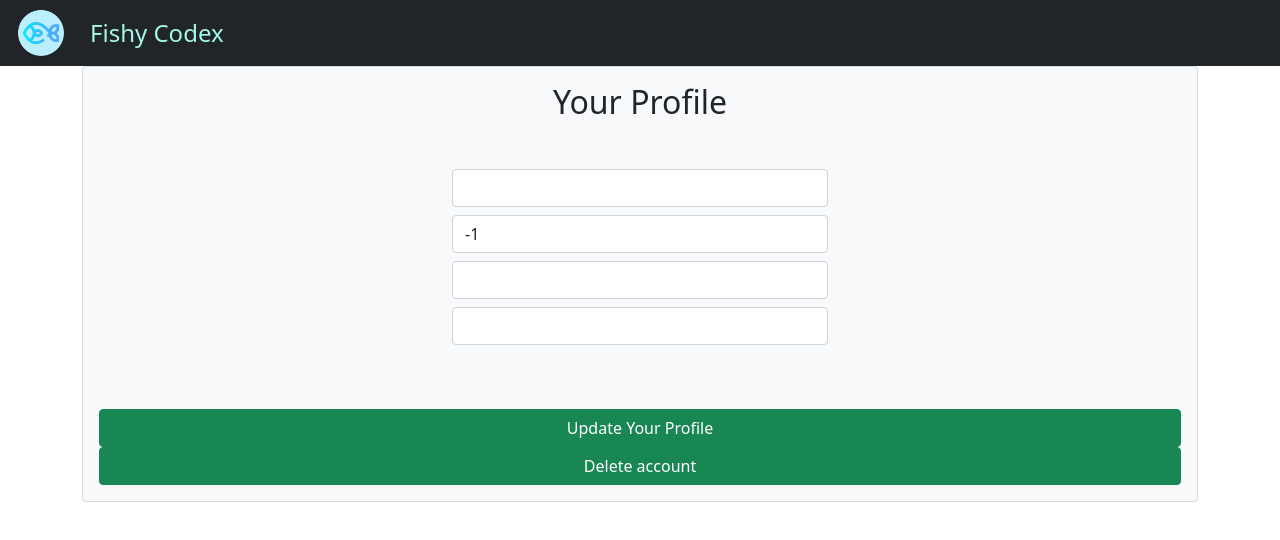
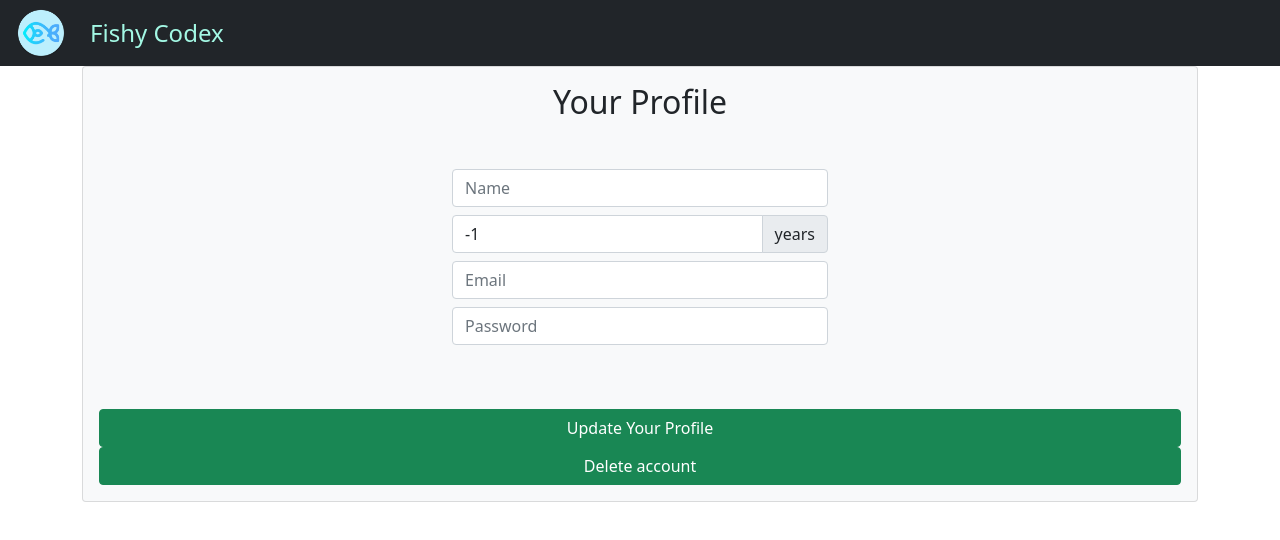
Before and after one commit to Natorden/fishy-codex-frontend, a Vue app: page /profile in a window 1280 px wide. Shown: the top 540 px of the page. Built offline with nearby package versions, Linux system fonts and the light colour scheme; no server answers.

Commit message:
Fixed user editing

```diff
--- a/src/stores/user.store.ts
+++ b/src/stores/user.store.ts
@@ -5,7 +5,6 @@ import type { LoginDto } from "@/models/Login.dto";
 import router from "@/router";
 import { useStorage } from "@vueuse/core";
 import { FriendService } from "@/services/friend.service";
-import type { FriendRequest } from "@/models/FriendRequest";
 import type { FriendRequestTransfer } from "@/models/FriendRequestTransfer";
 
 const userService: UserService = new UserService();
@@ -74,17 +73,18 @@ export const UserStore = defineStore({
     ) {
       userService
         .updateUser(id, name, age, email, password)
-        .catch((err) => console.log(err.message));
-    },
-    removeUser(id: string) {
-      userService
-        .removeUser(id)
         .then((user) => {
           if (user) {
+            this.loggedInUser = user;
+            const parsed = JSON.stringify(this.loggedInUser);
+            localStorage.setItem("user", parsed);
             return true;
           }
         })
         .catch((err) => console.log(err.message));
+    },
+    removeUser(id: string) {
+      userService.removeUser(id).catch((err) => console.log(err.message));
     },
     logInUser(email: string, password: string): boolean {
       const login: LoginDto = {
--- a/src/views/ProfileView.vue
+++ b/src/views/ProfileView.vue
@@ -10,20 +10,36 @@
           size="md"
           v-model="nameInput"
           style="margin-bottom: 0.5em"
+          placeholder="Name"
         >
         </b-form-input>
+        <b-input-group
+            append="years"
+            style="margin-bottom: 0.5em">
+          <b-form-input
+              size="md"
+              v-model="ageInput"
+              id='number'
+              type= 'number'
+              min="0"
+              placeholder="Age"
+          >
+          </b-form-input>
+        </b-input-group>
         <b-form-input
-            size="md" v-model="ageInput" id='number' type= 'number'  style="margin-bottom: 0.5em"
-        >
-        </b-form-input>
-        <b-form-input
-            size="md" id='email' type= 'email' v-model="emailInput" style="margin-bottom: 0.5em"
+            size="md"
+            id='email'
+            type= 'email'
+            v-model="emailInput"
+            placeholder="Email"
+            style="margin-bottom:0.5em"
         >
         </b-form-input>
         <b-form-input
           size="md"
           id="password"
           v-model="passwordInput"
+          placeholder="Password"
         >
         </b-form-input>
       </div>
--- a/src/views/RegisterView.vue
+++ b/src/views/RegisterView.vue
@@ -13,15 +13,17 @@
           style="margin-bottom: 0.5em"
         >
         </b-form-input>
+        <b-input-group append="years" style="margin-bottom: 0.5em">
           <b-form-input
             size="md"
             v-model="ageInput"
             id="number"
             type="number"
             placeholder="Enter your age"
-          style="margin-bottom: 0.5em"
+            min="0"
           >
           </b-form-input>
+        </b-input-group>
         <b-form-input
           size="md"
           v-model="emailInput"
```
Lines whose indentation alone changed are shown as unchanged.
